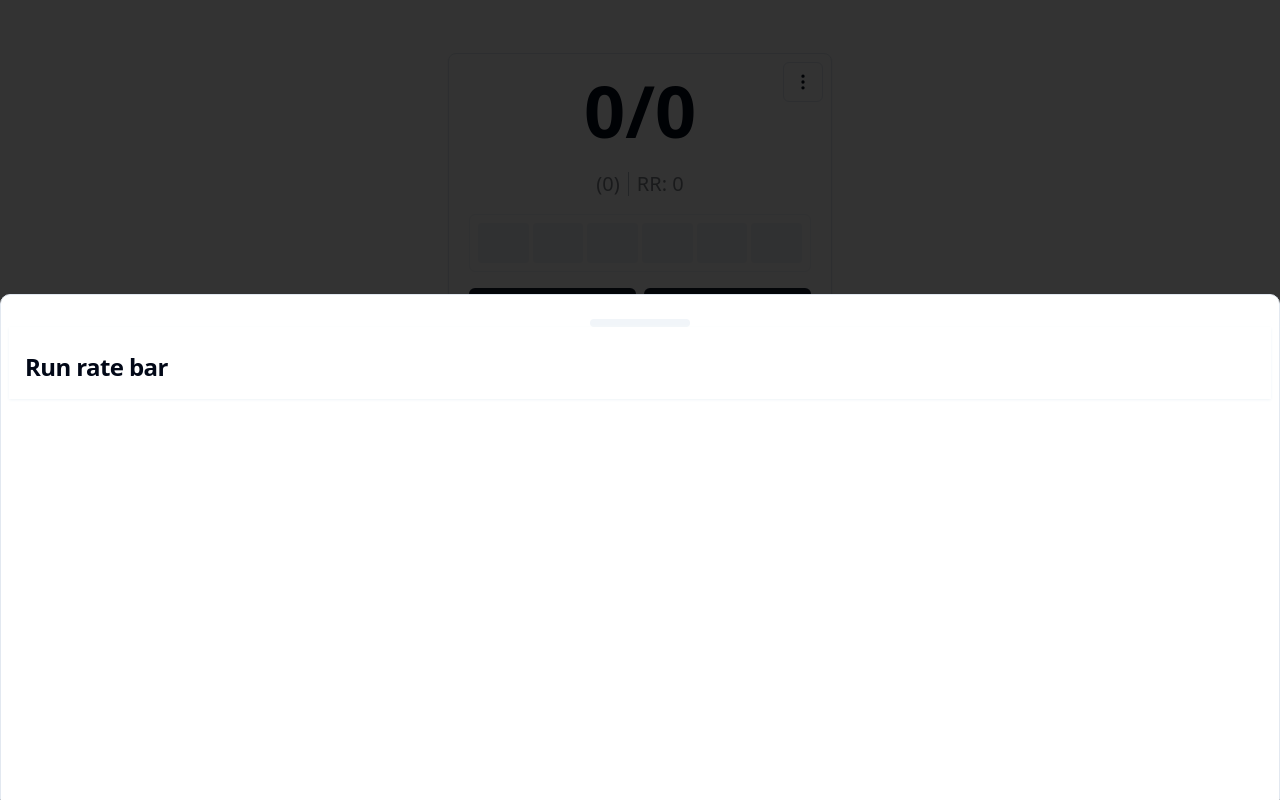
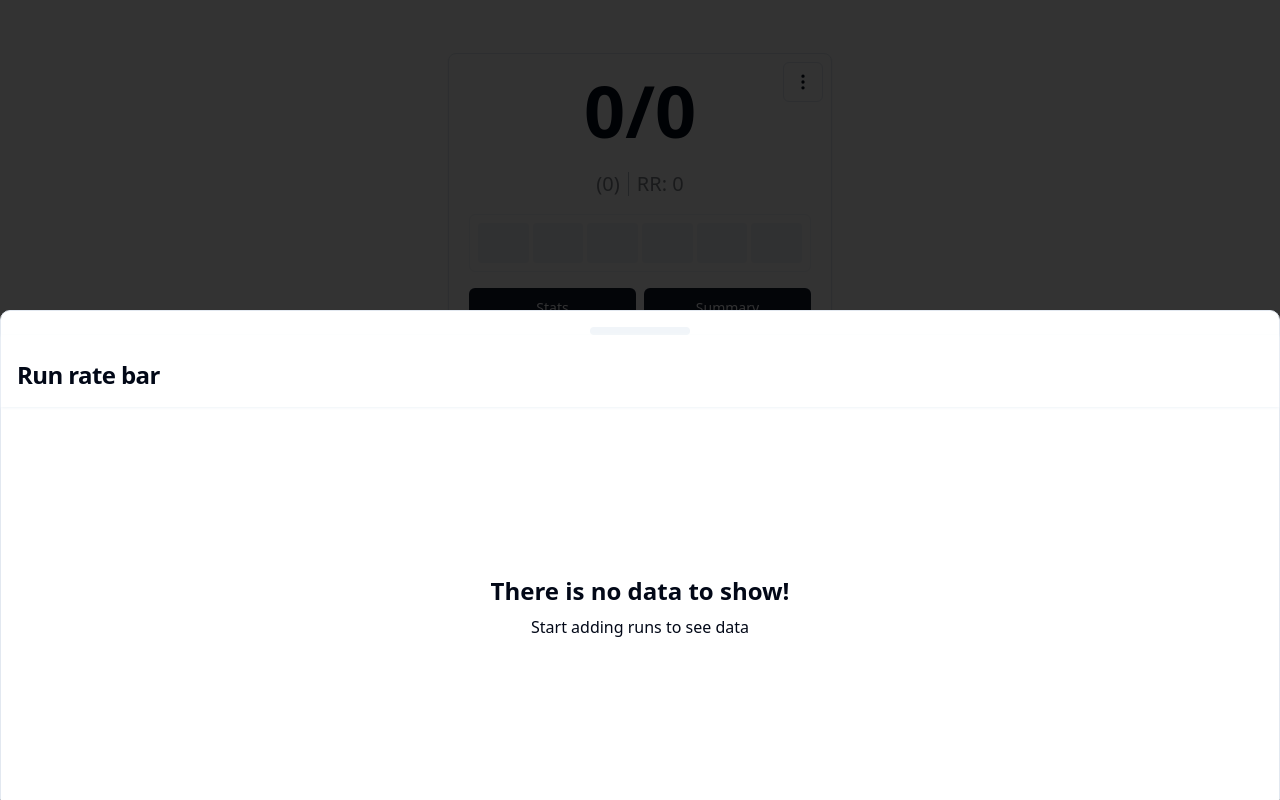
Before and after one commit to soham2k06/ballbyball, a Next.js app: page / in a window 1280 px wide. Both pictures are taken after a click on the button "Stats". Built offline with nearby package versions, Linux system fonts and the light colour scheme.

Commit message:
showing empty texts on drawer when no data

```diff
--- a/components/scorer/FullOverSummary.tsx
+++ b/components/scorer/FullOverSummary.tsx
@@ -20,6 +20,7 @@ function FullOverSummary({ overSummaries }: { overSummaries: EventType[][] }) {
         <DrawerHeader className="pt-6 pb-4 mb-2 shadow shadow-muted">
           <DrawerTitle className="text-2xl">Overs Summary</DrawerTitle>
         </DrawerHeader>
+        {overSummaries.length > 0 ? (
           <ul className="divide-y p-2 max-h-[calc(100dvh-120px)] min-h-96 overflow-y-auto">
             {overSummaries.map((over, overI) => {
               const runs = calcRuns(over);
@@ -44,6 +45,12 @@ function FullOverSummary({ overSummaries }: { overSummaries: EventType[][] }) {
               );
             })}
           </ul>
+        ) : (
+          <div className="h-full flex min-h-96 flex-col items-center justify-center text-center space-y-2">
+            <h2 className="text-2xl font-bold">There is no data to show!</h2>
+            <p>Start adding runs to see data</p>
+          </div>
+        )}
       </DrawerContent>
     </Drawer>
   );
--- a/components/scorer/OverStats.tsx
+++ b/components/scorer/OverStats.tsx
@@ -14,7 +14,6 @@ import {
   DrawerTitle,
   DrawerTrigger,
 } from "../ui/drawer";
-import { EventType } from "@/types";
 
 function OverStats({
   chartSummaryData,
@@ -24,31 +23,6 @@ function OverStats({
   const renderCustomizedLabel = (props: any) => {
     const { x, y, width, value } = props;
     const radius = 10;
-
-    // if (!value) return null;
-    // return (
-    //   <>
-    //     {Array.from({ length: value }).map((_, i) => (
-    //       <g key={i}>
-    //         <circle
-    //           cx={x + width / 2}
-    //           cy={y - radius * (2 * i + 1)}
-    //           r={radius}
-    //           style={{ fill: "hsl(var(--destructive))" }}
-    //         />
-    //         <text
-    //           x={x + width / 2}
-    //           y={y - radius * (2 * i + 1)}
-    //           fill="#fff"
-    //           textAnchor="middle"
-    //           dominantBaseline="middle"
-    //         >
-    //           w
-    //         </text>
-    //       </g>
-    //     ))}
-    //   </>
-    // );
 
     return (
       <text
@@ -68,29 +42,15 @@ function OverStats({
       <DrawerTrigger asChild>
         <Button className="w-full">Stats</Button>
       </DrawerTrigger>
-      <DrawerContent className="p-2">
+      <DrawerContent>
         <DrawerHeader className="pt-6 pb-4 mb-2 shadow shadow-muted">
           <DrawerTitle className="text-2xl">Run rate bar</DrawerTitle>
         </DrawerHeader>
-        <div className="h-96">
+        <div className="h-96 p-2">
+          {chartSummaryData.length > 0 ? (
             <div className="h-full max-w-7xl mx-auto">
               <ResponsiveContainer width="100%" height="100%">
-              <BarChart
-                width={100}
-                height={40}
-                data={chartSummaryData}
-                // data={[
-                //   { i: 1, runs: 12, wickets: 2 },
-                //   { i: 2, runs: 5, wickets: 1 },
-                //   { i: 3, runs: 6 },
-                //   { i: 4, runs: 18 },
-                //   { i: 5, runs: 4 },
-                //   { i: 6, runs: 3 },
-                //   { i: 7, runs: 0 },
-                //   { i: 8, runs: 0 },
-                //   { i: 9, runs: 0 },
-                // ]}
-              >
+                <BarChart width={100} height={40} data={chartSummaryData}>
                   <XAxis dataKey="name" />
                   <Bar
                     dataKey="runs"
@@ -104,6 +64,12 @@ function OverStats({
                 </BarChart>
               </ResponsiveContainer>
             </div>
+          ) : (
+            <div className="h-full flex flex-col items-center justify-center text-center space-y-2">
+              <h2 className="text-2xl font-bold">There is no data to show!</h2>
+              <p>Start adding runs to see data</p>
+            </div>
+          )}
         </div>
       </DrawerContent>
     </Drawer>
```
Lines whose indentation alone changed are shown as unchanged.
